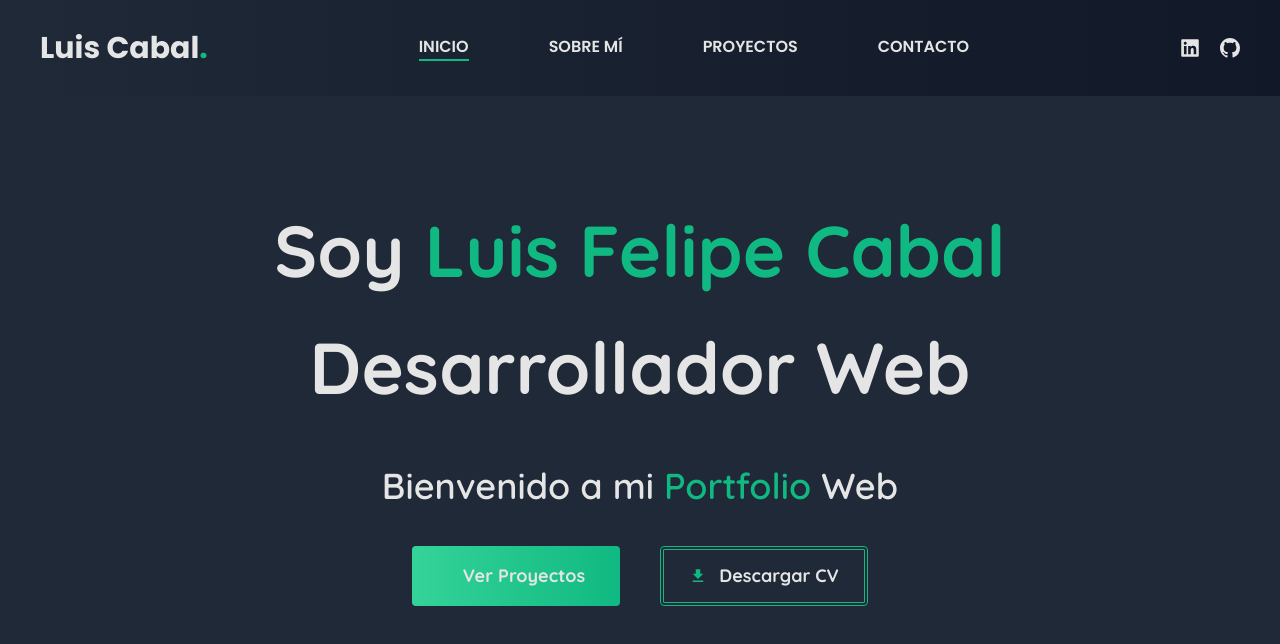
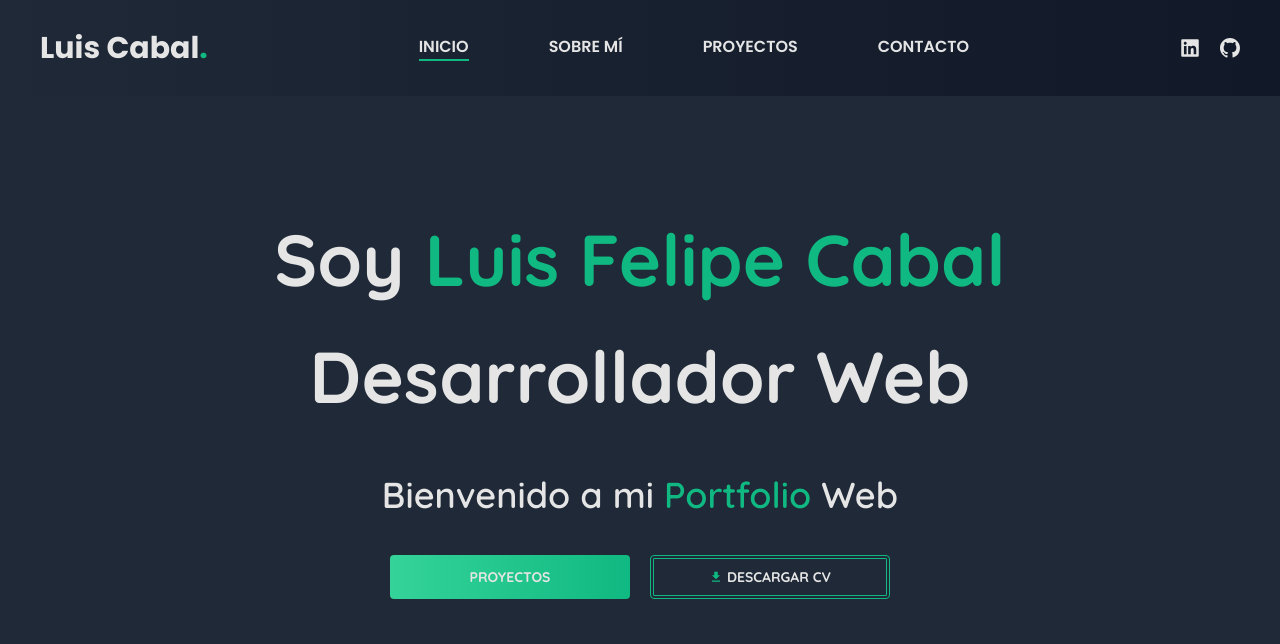
Before and after one commit to ElCabal/PortfolioWeb, a React (Vite) app: page / in a window 1280 px wide. Shown: the top 644 px of the page. Built offline with nearby package versions, Linux system fonts and the light colour scheme.

Commit message:
hero buttons and routes

```diff
--- a/src/components/Navbar.jsx
+++ b/src/components/Navbar.jsx
@@ -10,7 +10,7 @@ const Navbar = () => {
 
   return (
     <>
-      <nav className=" bg-gradient-to-r from-gray-800 to-gray-900 text-neutral-200 h-24 flex justify-between items-center px-10 md:px-18 relative w-full font-poppins z-50 ">
+      <nav className=" bg-gradient-to-r from-gray-800 to-gray-900 text-neutral-200 h-24 flex justify-between items-center px-10 md:px-18 fixed w-full font-poppins z-50 ">
         <NavLink
           to="/"
           className="text-3xl text-neutral-200 font-bold font-poppins"
@@ -62,8 +62,8 @@ const Navbar = () => {
       <div
         className={
           !isOpen
-            ? "flex flex-col absolute bg-gray-900 w-full  h-screen text-neutral-200 bottom-full left-0 justify-center items-center gap-16 font-semibold text-xl md:hidden  transition-all ease-in duration-500 "
-            : "flex flex-col absolute bg-gray-900 w-full h-screen text-neutral-200 transition-all bottom-full translate-y-full ease-in duration-500 z-10 left-0 justify-center items-center gap-16 font-semibold text-xl md:hidden"
+            ? "flex flex-col absolute bg-gradient-to-r from-gray-800 to-gray-900 w-full  h-screen text-neutral-200 bottom-full left-0 justify-center items-center gap-16 font-semibold text-xl lg:hidden  transition-all ease-in duration-700 "
+            : "flex flex-col absolute bg-gradient-to-r from-gray-800 to-gray-900 w-full h-screen text-neutral-200 transition-all bottom-full translate-y-full ease-in duration-700 z-10 left-0 justify-center items-center gap-16 font-semibold text-xl lg:hidden"
         }
       >
         <NavLink
--- a/src/components/home/HeroTitle.jsx
+++ b/src/components/home/HeroTitle.jsx
@@ -4,29 +4,29 @@ import { Link, NavLink } from "react-router-dom";
 
 const HeroTitle = () => {
   return (
-    <div className="flex flex-col gap-10 text-center text-[2.7rem] sm:text-6xl lg:text-7xl text-neutral-200 font-quicksand font-bold">
+    <div className="flex flex-col gap-10 text-center text-4xl sm:text-5xl lg:text-6xl xl:text-7xl text-neutral-200 font-quicksand font-bold">
       <p className="leading-relaxed">
         Soy <span className="text-emerald-500">Luis Felipe Cabal</span>
         <br />
         Desarrollador Web
       </p>
 
-      <p className="text-2xl sm:text-3xl md:text-4xl font-semibold">
+      <p className="text-2xl sm:text-3xl lg:text-4xl font-semibold">
         Bienvenido a mi <span className="text-emerald-500">Portfolio</span> Web
       </p>
-      <div className="px-14 gap-3 sm:flex sm:gap-5 justify-center  ">
+      <div className="grid gap-2 sm:flex sm:gap-5 justify-center">
         <Link to="works" className="btn btn-primary">
-          <button className="btn">Ver Proyectos</button>
+          PROYECTOS
         </Link>
-        <div className="h-2 sm:h-0"></div>
-        <button className="btn btn-secondary flex justify-center items-center gap-3 text-emerald-500  ">
-          <MdFileDownload />{" "}
+
+        <button className="btn btn-secondary flex justify-center items-center gap-1 text-emerald-500  ">
+          <MdFileDownload />
           <a
             href=""
             download={"CV Luis Felipe Cabal"}
             className="text-neutral-200"
           >
-            Descargar CV
+            DESCARGAR CV
           </a>
         </button>
       </div>
--- a/src/index.css
+++ b/src/index.css
@@ -4,7 +4,7 @@
 
 @layer components {
   .btn {
-    @apply w-full sm:w-52 py-2 px-2 cursor-pointer font-quicksand font-bold text-sm sm:text-lg rounded active:scale-95 text-center;
+    @apply flex justify-center items-center sm:w-60 py-2 px-12 cursor-pointer font-quicksand font-bold text-sm sm:text-sm rounded active:scale-95 text-center;
   }
 
   .btn-primary {
--- a/src/views/Home.jsx
+++ b/src/views/Home.jsx
@@ -3,7 +3,7 @@ import HeroTitle from "../components/home/HeroTitle";
 
 const Home = () => {
   return (
-    <div className=" h-max flex flex-col justify-center  bg-gray-800 font-poppins py-24 px-5">
+    <div className=" h-screen flex flex-col justify-center  bg-gray-800 font-poppins py-40 px-5">
       <HeroTitle />
     </div>
   );
```
